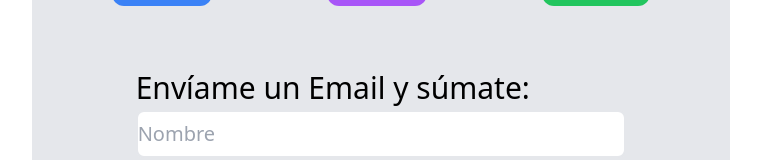
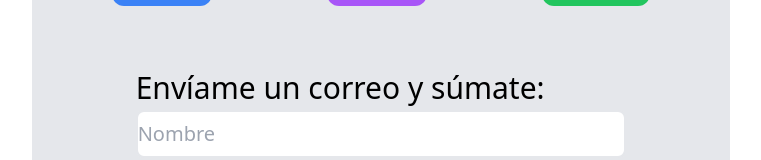
Before and after one commit to Pohe1999/samuel-site, a React (Vite) app: page / in a window 1280 px wide. Shown: the part 6223-6383 px from the top of the page, without its empty margins (259-1020 px from the left). Built offline with nearby package versions, Linux system fonts and the light colour scheme.

Commit message:
Update SocialMedia.jsx

```diff
--- a/src/components/SocialMedia.jsx
+++ b/src/components/SocialMedia.jsx
@@ -8,7 +8,7 @@ function SocialMediaButtons() {
     <div className="flex flex-col min-h-screen bg-center bg-cover bg-no-repeat">
       <div className="mx-auto p-8 md:p-20 space-y-8 md:space-y-10 bg-gray-200 rounded-3xl">
         <h1 className="text-3xl md:text-5xl font-semibold">
-          <span className='text-red-900'>S</span >umate <span className='text-red-900'>H</span>oy al <span className='text-red-900'>C</span>ambio
+          <span className='text-red-900'>S</span >úmate <span className='text-red-900'>H</span>oy al <span className='text-red-900'>C</span>ambio
         </h1>
         <h3 className='text-center font-light text-xl text-black'>Sumate a mis redes sociales o enviame un WhatsApp:</h3>
         <div className="">
@@ -31,7 +31,7 @@ function SocialMediaButtons() {
             className='flex flex-col max-w-[600px] w-full'
           >
             <div>
-              <p className='text-2xl md:text-3xl'>Envíame un Email y súmate:</p>
+              <p className='text-2xl md:text-3xl'>Envíame un correo y súmate:</p>
             </div>
             <input className='border-2 rounded-lg py-2 my-1 text-lg md:text-xl' type="text" placeholder='Nombre' name="name" required/>
             <input className='border-2 rounded-lg py-2 my-1 text-lg md:text-xl' type="email" placeholder='Escribe tu Email' name="email" required/>
```
